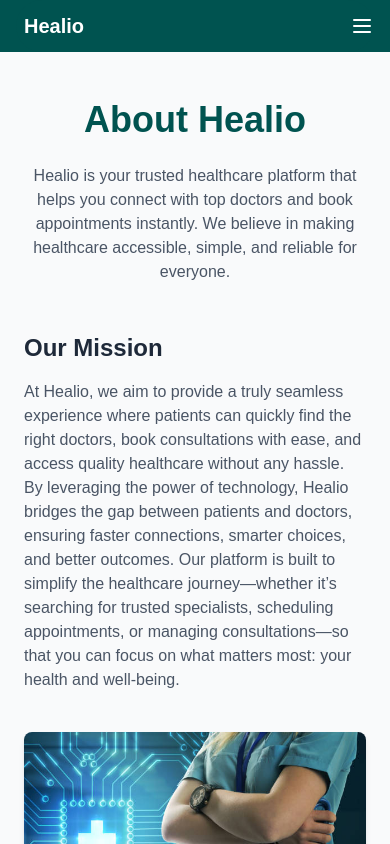
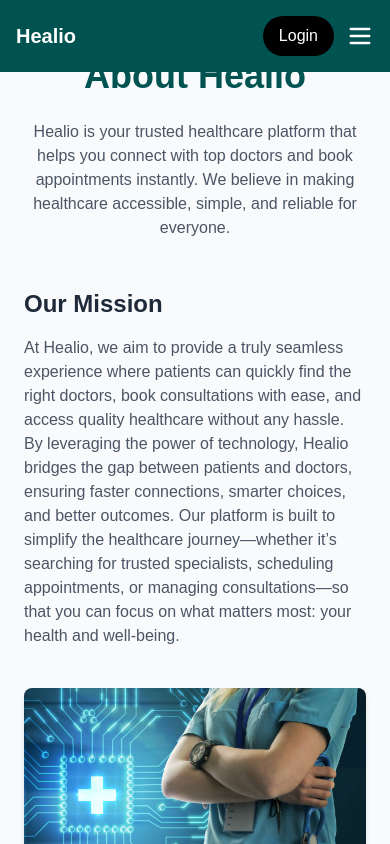
Before and after one commit to jui9797/Healio, a Next.js app: page /about in a window 390 px wide. Shown: the top 844 px of the page. Built offline with nearby package versions, Linux system fonts and the light colour scheme; no server answers.

Commit message:
feat: change navbar

```diff
--- a/package.json
+++ b/package.json
@@ -9,8 +9,10 @@
     "lint": "eslint"
   },
   "dependencies": {
+    "@clerk/nextjs": "^6.31.6",
     "@tabler/icons-react": "^3.34.1",
     "clsx": "^2.1.1",
+    "lucide-react": "^0.542.0",
     "motion": "^12.23.12",
     "next": "15.5.0",
     "react": "19.1.0",
--- a/src/app/about/page.jsx
+++ b/src/app/about/page.jsx
@@ -2,7 +2,7 @@
 
 const About = () => {
   return (
-    <div className="min-h-screen bg-gray-50 py-12 px-6 lg:px-20">
+    <div className="min-h-screen bg-gray-50 pt-14 lg:pt-28 px-6 lg:px-20">
       {/* Header */}
       <h1 className="text-4xl font-bold text-center text-[#005350] mb-6">
         About Healio
--- a/src/app/components/Navbar.jsx
+++ b/src/app/components/Navbar.jsx
@@ -1,102 +1,136 @@
 "use client";
 
-import { useState } from "react";
-import {
-  MobileNav,
-  MobileNavHeader,
-  MobileNavMenu,
-  MobileNavToggle,
-  Navbar,
-  NavbarButton,
-  NavbarLogo,
-  NavBody,
-  NavItems,
-} from "./ui/resizable-navbar";
+import React, { useState, useEffect } from "react";
+import Link from "next/link";
+import { usePathname } from "next/navigation";
+import { useClerk, UserButton, useUser } from "@clerk/nextjs";
+import { Menu, X } from "lucide-react"; // icons
 
-export function NavbarDemo() {
-  const navItems = [
-    {
-      name: "Doctors",
-      link: "#doctors",
-    },
-    {
-      name: "Appointments",
-      link: "#appointments",
-    },
-    {
-      name: "About",
-      link: "../about",
-    },
-    {
-      name: "Contact",
-      link: "#contact",
-    },
-  ];
+const Navbar = () => {
+  const [isScrolled, setIsScrolled] = useState(false);
+  const [isMenuOpen, setIsMenuOpen] = useState(false);
+  const { user } = useUser();
+  const { openSignIn } = useClerk();
+  const pathname = usePathname();
 
-  const [isMobileMenuOpen, setIsMobileMenuOpen] = useState(false);
+  useEffect(() => {
+    if (pathname !== "/") {
+      setIsScrolled(true);
+    } else {
+      setIsScrolled(false);
+    }
+
+    const handleScroll = () => {
+      setIsScrolled(window.scrollY > 10);
+    };
+
+    window.addEventListener("scroll", handleScroll);
+    return () => window.removeEventListener("scroll", handleScroll);
+  }, [pathname]);
 
   return (
-    <div className="relative w-full">
-      <Navbar>
-        {/* Desktop Navigation */}
-        <NavBody>
-          <NavbarLogo />
-          <NavItems items={navItems} />
-          <div className="flex items-center gap-4">
-            <NavbarButton variant="secondary">Login</NavbarButton>
-            <NavbarButton variant="primary">Book a call</NavbarButton>
-          </div>
-        </NavBody>
+    <nav
+      className={`fixed top-0 left-0 w-full flex items-center justify-between px-4 md:px-16 lg:px-24 xl:px-32 transition-all duration-500 z-50 bg-[#005350] ${
+        isScrolled
+          ? "bg-gray-400/50 shadow-md text-black backdrop-blur-lg py-3 md:py-4"
+          : "text-white py-4 md:py-6"
+      }`}
+    >
+      {/* Logo */}
+      <Link href="/" className="flex items-center gap-2 font-bold text-xl">
+        Healio
+      </Link>
 
-        {/* Mobile Navigation */}
-        <MobileNav>
-          <MobileNavHeader>
-            <NavbarLogo />
-            <MobileNavToggle
-              isOpen={isMobileMenuOpen}
-              onClick={() => setIsMobileMenuOpen(!isMobileMenuOpen)}
-            />
-          </MobileNavHeader>
+      {/* Desktop Nav */}
+      <div
+        className={`hidden md:flex items-center gap-4 lg:gap-8 px-6 py-2 rounded-full transition-all duration-300 ${
+          isScrolled ? "text-gray-800" : ""
+        }`}
+      >
+        <Link href="/" className="hover:underline">
+          Doctors
+        </Link>
+        <Link href="/about" className="hover:underline">
+          Appointments
+        </Link>
+        <Link href="/about" className="hover:underline">
+          About
+        </Link>
+      </div>
 
-          <MobileNavMenu
-            isOpen={isMobileMenuOpen}
-            onClose={() => setIsMobileMenuOpen(false)}
+      {/* Desktop Right */}
+      <div className="hidden md:flex items-center gap-4">
+        {user ? (
+          <UserButton />
+        ) : (
+          <button
+            onClick={openSignIn}
+            className={`px-8 py-2.5 rounded-full ml-4 transition-all duration-500 ${
+              isScrolled ? "text-white bg-black" : "bg-white text-black"
+            }`}
           >
-            {navItems.map((item, idx) => (
-              <a
-                key={`mobile-link-${idx}`}
-                href={item.link}
-                onClick={() => setIsMobileMenuOpen(false)}
-                className="relative text-neutral-600 dark:text-neutral-300"
-              >
-                <span className="block">{item.name}</span>
-              </a>
-            ))}
-            <div className="flex w-full flex-col gap-4">
-              <NavbarButton
-                onClick={() => setIsMobileMenuOpen(false)}
-                variant="primary"
-                className="w-full"
-              >
-                Login
-              </NavbarButton>
-              <NavbarButton
-                onClick={() => setIsMobileMenuOpen(false)}
-                variant="primary"
-                className="w-full"
-              >
-                Book a call
-              </NavbarButton>
-            </div>
-          </MobileNavMenu>
-        </MobileNav>
-      </Navbar>
-      <DummyContent />
-      {/* Navbar */}
-    </div>
+            Login
+          </button>
+        )}
+      </div>
+
+      {/* Mobile Menu Button */}
+      <div className="flex items-center gap-3 md:hidden">
+        {user ? (
+          <UserButton />
+        ) : (
+          <button
+            onClick={openSignIn}
+            className="bg-black text-white px-4 py-2 rounded-full"
+          >
+            Login
+          </button>
+        )}
+
+        {/* Hamburger Button */}
+        <button onClick={() => setIsMenuOpen(true)}>
+          <Menu className="w-7 h-7 text-white" />
+        </button>
+      </div>
+
+      {/* Mobile Menu */}
+      <div
+        className={`fixed top-0 p-4 left-0 w-full h-[100px] bg-white text-base flex flex-col md:hidden items-center justify-center gap-2 font-medium text-gray-800 transition-all duration-500  ${
+          isMenuOpen ? "translate-x-0" : "-translate-x-full"
+        }`}
+      >
+        {/* Close Button */}
+        <button
+          className="absolute top-4 right-4"
+          onClick={() => setIsMenuOpen(false)}
+        >
+          <X className="w-7 h-7" />
+        </button>
+
+        <Link
+          href="/"
+          className="hover:underline"
+          onClick={() => setIsMenuOpen(false)}
+        >
+          Doctors
+        </Link>
+        <Link
+          href="/about"
+          className="hover:underline"
+          onClick={() => setIsMenuOpen(false)}
+        >
+          Appointments
+        </Link>
+        <Link
+          href="/about"
+          className="hover:underline"
+          onClick={() => setIsMenuOpen(false)}
+        >
+          About
+        </Link>
+      </div>
+    </nav>
   );
-}
+};
 
-const DummyContent = () => {
-  return <div className=""></div>;
-};
+export default Navbar;
--- a/src/app/components/home/Banner.jsx
+++ b/src/app/components/home/Banner.jsx
@@ -2,9 +2,9 @@
 
 const Banner = () => {
   return (
-    <section className="bg-[#005350] py-10 lg:py-20">
+    <section className="bg-[#005350] py-10 lg:py-28">
       <div className=" grid grid-cols-1 px-2 md:px-8 lg:px-12 lg:grid-cols-2 items-center gap-10 ">
-        <div className=" space-y-6">
+        <div className=" space-y-6 mt-12 lg:mt-0">
           <h1 className="text-3xl lg:text-5xl font-bold text-white">
             Find the Right Doctor & Book Appointments Instantly
           </h1>
--- a/src/app/components/ui/resizable-navbar.jsx
+++ /dev/null
@@ -1,220 +0,0 @@
-"use client";
-
-import { cn } from "@/app/lib/utils";
-import { IconMenu2, IconX } from "@tabler/icons-react";
-import {
-  motion,
-  AnimatePresence,
-  useScroll,
-  useMotionValueEvent,
-} from "motion/react";
-import Link from "next/link";
-import React, { useRef, useState } from "react";
-
-export const Navbar = ({ children, className }) => {
-  const ref = useRef(null);
-  const { scrollY } = useScroll({
-    target: ref,
-    offset: ["start start", "end start"],
-  });
-  const [visible, setVisible] = useState(false);
-
-  useMotionValueEvent(scrollY, "change", (latest) => {
-    if (latest > 100) {
-      setVisible(true);
-    } else {
-      setVisible(false);
-    }
-  });
-
-  return (
-    <motion.div
-      ref={ref}
-      className={cn("sticky inset-x-0 top-20 z-40 w-full", className)}
-    >
-      {React.Children.map(children, (child) =>
-        React.isValidElement(child)
-          ? React.cloneElement(child, { visible })
-          : child
-      )}
-    </motion.div>
-  );
-};
-
-export const NavBody = ({ children, className, visible }) => {
-  return (
-    <motion.div
-      animate={{
-        backdropFilter: visible ? "blur(10px)" : "none",
-        boxShadow: visible
-          ? "0 0 24px rgba(34, 42, 53, 0.06), 0 1px 1px rgba(0, 0, 0, 0.05), 0 0 0 1px rgba(34, 42, 53, 0.04), 0 0 4px rgba(34, 42, 53, 0.08), 0 16px 68px rgba(47, 48, 55, 0.05), 0 1px 0 rgba(255, 255, 255, 0.1) inset"
-          : "none",
-        width: visible ? "40%" : "100%",
-        y: visible ? 20 : 0,
-      }}
-      transition={{
-        type: "spring",
-        stiffness: 200,
-        damping: 50,
-      }}
-      style={{
-        minWidth: "800px",
-      }}
-      className={cn(
-        "relative z-[60] mx-auto hidden w-full max-w-7xl flex-row items-center justify-between self-start rounded-lg bg-transparent px-4 py-2 lg:flex dark:bg-transparent",
-        visible && "bg-white/30  ",
-        className
-      )}
-    >
-      {children}
-    </motion.div>
-  );
-};
-
-export const NavItems = ({ items, className, onItemClick }) => {
-  const [hovered, setHovered] = useState(null);
-
-  return (
-    <motion.div
-      onMouseLeave={() => setHovered(null)}
-      className={cn(
-        "absolute inset-0 hidden flex-1 flex-row items-center justify-center space-x-2 text-sm font-medium text-white transition duration-200  lg:flex lg:space-x-2  rounded-lg p-4 ",
-        className
-      )}
-    >
-      {items.map((item, idx) => (
-        <a
-          onMouseEnter={() => setHovered(idx)}
-          onClick={onItemClick}
-          className={cn(
-            "relative px-4 py-2 transition-colors duration-200",
-            hovered === idx ? "text-[#005350]" : "text-white"
-          )}
-          key={`link-${idx}`}
-          href={item.link}
-        >
-          {hovered === idx && (
-            <motion.div
-              layoutId="hovered"
-              className="absolute inset-0 h-full w-full rounded-lg bg-gray-100 text-[#005350] "
-            />
-          )}
-          <span className="relative z-20">{item.name}</span>
-        </a>
-      ))}
-    </motion.div>
-  );
-};
-
-export const MobileNav = ({ children, className, visible }) => {
-  return (
-    <motion.div
-      animate={{
-        backdropFilter: visible ? "blur(10px)" : "none",
-        boxShadow: visible
-          ? "0 0 24px rgba(34, 42, 53, 0.06), 0 1px 1px rgba(0, 0, 0, 0.05), 0 0 0 1px rgba(34, 42, 53, 0.04), 0 0 4px rgba(34, 42, 53, 0.08), 0 16px 68px rgba(47, 48, 55, 0.05), 0 1px 0 rgba(255, 255, 255, 0.1) inset"
-          : "none",
-        width: visible ? "90%" : "100%",
-        paddingRight: visible ? "12px" : "0px",
-        paddingLeft: visible ? "12px" : "0px",
-        borderRadius: visible ? "4px" : "2rem",
-        y: visible ? 20 : 0,
-      }}
-      transition={{
-        type: "spring",
-        stiffness: 200,
-        damping: 50,
-      }}
-      className={cn(
-        "relative z-50 mx-auto flex w-full max-w-[calc(100vw-2rem)] flex-col items-center justify-between bg-transparent px-0 py-2 lg:hidden",
-        visible && "bg-white/30  ",
-        className
-      )}
-    >
-      {children}
-    </motion.div>
-  );
-};
-
-export const MobileNavHeader = ({ children, className }) => {
-  return (
-    <div
-      className={cn(
-        "flex w-full flex-row items-center justify-between",
-        className
-      )}
-    >
-      {children}
-    </div>
-  );
-};
-
-export const MobileNavMenu = ({ children, className, isOpen }) => {
-  return (
-    <AnimatePresence>
-      {isOpen && (
-        <motion.div
-          initial={{ opacity: 0 }}
-          animate={{ opacity: 1 }}
-          exit={{ opacity: 0 }}
-          className={cn(
-            "absolute inset-x-0 top-16 z-50 flex w-full flex-col items-start justify-start gap-4 rounded-lg bg-white px-4 py-8 shadow-[0_0_24px_rgba(34,_42,_53,_0.06),_0_1px_1px_rgba(0,_0,_0,_0.05),_0_0_0_1px_rgba(34,_42,_53,_0.04),_0_0_4px_rgba(34,_42,_53,_0.08),_0_16px_68px_rgba(47,_48,_55,_0.05),_0_1px_0_rgba(255,_255,_255,_0.1)_inset] dark:bg-neutral-950",
-            className
-          )}
-        >
-          {children}
-        </motion.div>
-      )}
-    </AnimatePresence>
-  );
-};
-
-export const MobileNavToggle = ({ isOpen, onClick }) => {
-  return isOpen ? (
-    <IconX className="text-white" onClick={onClick} />
-  ) : (
-    <IconMenu2 className="text-white" onClick={onClick} />
-  );
-};
-
-export const NavbarLogo = () => {
-  return (
-    <Link
-      href="/"
-      className="relative z-20 mr-4 flex items-center space-x-2 px-2 py-1 text-xl font-bold text-white"
-    >
-      Healio
-    </Link>
-  );
-};
-
-export const NavbarButton = ({
-  href,
-  as: Tag = "a",
-  children,
-  className,
-  variant = "primary",
-  ...props
-}) => {
-  const baseStyles =
-    "px-4 py-2 rounded-md bg-white button bg-white text-black text-sm font-bold relative cursor-pointer hover:-translate-y-0.5 transition duration-200 inline-block text-center";
-
-  const variantStyles = {
-    primary:
-      "shadow-[0_0_24px_rgba(34,_42,_53,_0.06),_0_1px_1px_rgba(0,_0,_0,_0.05),_0_0_0_1px_rgba(34,_42,_53,_0.04),_0_0_4px_rgba(34,_42,_53,_0.08),_0_16px_68px_rgba(47,_48,_55,_0.05),_0_1px_0_rgba(255,_255,_255,_0.1)_inset]",
-    secondary: "bg-transparent shadow-none dark:text-white",
-    dark: "bg-black text-white shadow-[0_0_24px_rgba(34,_42,_53,_0.06),_0_1px_1px_rgba(0,_0,_0,_0.05),_0_0_0_1px_rgba(34,_42,_53,_0.04),_0_0_4px_rgba(34,_42,_53,_0.08),_0_16px_68px_rgba(47,_48,_55,_0.05),_0_1px_0_rgba(255,_255,_255,_0.1)_inset]",
-    gradient:
-      "bg-gradient-to-b from-blue-500 to-blue-700 text-white shadow-[0px_2px_0px_0px_rgba(255,255,255,0.3)_inset]",
-  };
-
-  return (
-    <Tag
-      href={href || undefined}
-      className={cn(baseStyles, variantStyles[variant], className)}
-      {...props}
-    >
-      {children}
-    </Tag>
-  );
-};
--- a/src/app/layout.js
+++ b/src/app/layout.js
@@ -1,7 +1,8 @@
 import { Geist, Geist_Mono } from "next/font/google";
 import "./globals.css";
-import { NavbarDemo } from "./components/Navbar";
+import Navbar from "./components/Navbar";
 import Footer from "./components/Footer";
+import { ClerkProvider } from "@clerk/nextjs";
 
 const geistSans = Geist({
   variable: "--font-geist-sans",
@@ -20,17 +21,19 @@
 
 export default function RootLayout({ children }) {
   return (
+    <ClerkProvider>
       <html lang="en">
         <body
           className={`${geistSans.variable} ${geistMono.variable} antialiased`}
         >
           <div className=" bg-[#005350]">
-          <NavbarDemo></NavbarDemo>
+            <Navbar></Navbar>
           </div>
 
           {children}
           <Footer></Footer>
         </body>
       </html>
+    </ClerkProvider>
   );
 }
```
Also changed, not shown: src/middleware.mjs (added, +12 -0 lines), 2 other files (tests, documents, lock files or other folders). Lines whose indentation alone changed are shown as unchanged.
